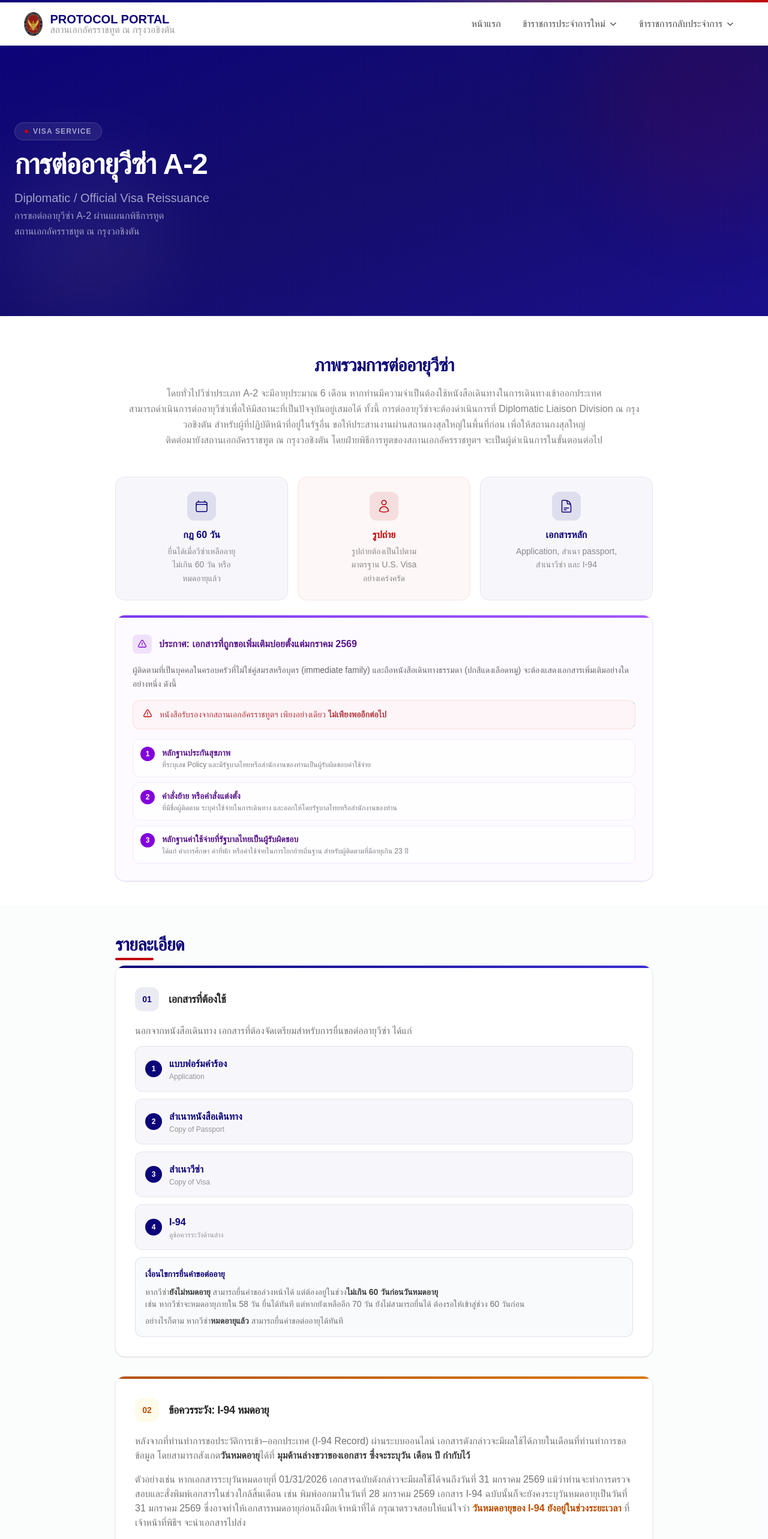
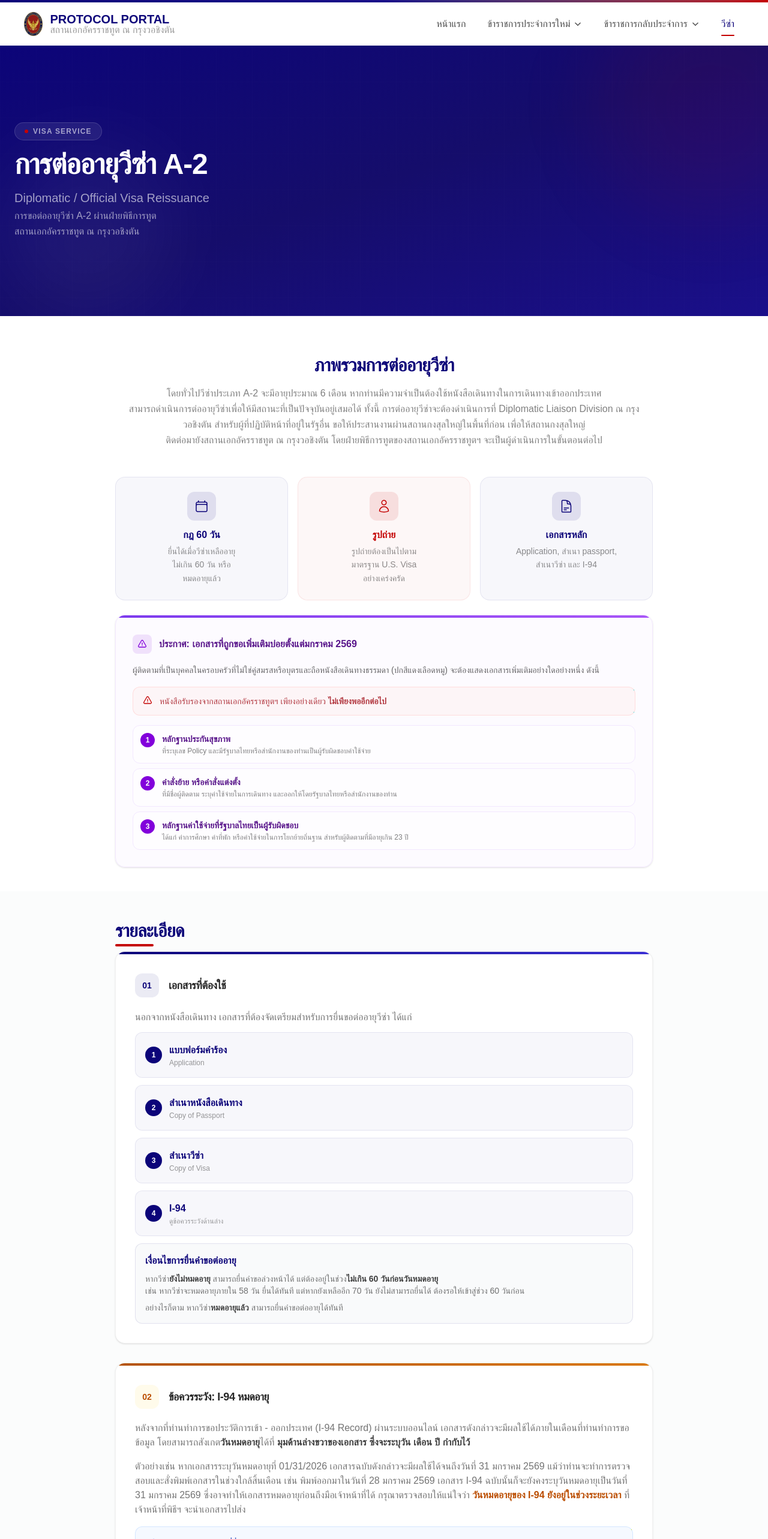
Before and after one commit to PollyYP/Emb_Protocol_Portal, a Next.js app: page /visa in a window 1280 px wide. Shown: the top 2566 px of the page at 60% size. Built offline with nearby package versions, Linux system fonts and the light colour scheme; a web font is replaced by a local one.

Commit message:
add visa page and coming soon domestic worker page

```diff
--- /dev/null
+++ b/app/arrival/domestic-worker/page.tsx
@@ -0,0 +1,14 @@
+export default function DomesticWorkerPage() {
+  return (
+    <main className="flex min-h-screen flex-col items-center justify-center p-8 text-center">
+      <h1 className="text-3xl font-bold tracking-tight mb-4">
+        ผู้ติดตามผู้ช่วยทูต
+      </h1>
+      <p className="text-muted-foreground text-lg max-w-md">
+        หน้านี้กำลังจะเปิดให้บริการเร็วๆ นี้ <br/>เรากำลังรวบรวมข้อมูลต่าง ๆ
+        เพื่อช่วยให้ท่านเตรียมความพร้อมและวางแผนการเดินทางได้อย่างมีประสิทธิภาพมากขึ้น <br/>
+        โปรดกลับมาใหม่ในภายหลัง หรือหากมีคำถามเพิ่มเติม <br/>กรุณาติดต่อฝ่ายพิธีการทูต
+      </p>
+    </main>
+  );
+}
--- a/app/components/Footer.tsx
+++ b/app/components/Footer.tsx
@@ -29,7 +29,13 @@ export default function Footer() {
             </p>
             <div className="mt-10 space-y-6 text-sm text-gray-700">
               <p>วันทำการ : จันทร์ - ศุกร์ เวลา 09.00 - 17.00 น. <br/> (ยกเว้นวันหยุดนักขัตฤกษ์ของไทยและสหรัฐอเมริกา)</p>
-              <p>1024 Wisconsin Ave NW, <br /> Washington, DC 20007 <br/> ตึกหลัง ชั้น 3</p>
+              <p>
+                Protocol Section <br/>
+                Royal Thai Embassy<br/>
+                1024 Wisconsin Ave NW, <br />
+                Washington, DC 20007 <br/>
+              </p>
+              <p>ตึกหลัง ชั้น 3</p>
               <p>protocol@thaiembdc.org</p>
             </div>
           </div>
--- a/app/components/Header.tsx
+++ b/app/components/Header.tsx
@@ -145,6 +145,7 @@ export default function Header() {
   const isArrivalActive = arrivalPaths.some((p) => pathname.startsWith(p));
   const isTermActive = termPaths.some((p) => pathname.startsWith(p));
   const isHomeActive = pathname === "/";
+  const isVisaActive = pathname.startsWith("/visa");
 
   const [mobileOpen, setMobileOpen] = useState(false);
   const [mobileArrivalOpen, setMobileArrivalOpen] = useState(false);
@@ -250,6 +251,18 @@ export default function Header() {
               onClose={termHandlers.onClose}
               onClick={() => setDesktopTermOpen((v) => !v)}
             />
+
+            <Link
+              href="/visa"
+              className={`relative rounded-lg px-4 py-2 text-sm lg:text-base font-medium transition-colors ${
+                isVisaActive ? "text-[#0c0479]" : "text-black/70 hover:bg-black/4 hover:text-black"
+              }`}
+            >
+              วีซ่า
+              {isVisaActive && (
+                <span className="absolute bottom-0 left-4 right-4 h-0.5 rounded-full bg-[#c40000]" />
+              )}
+            </Link>
           </nav>
 
           {/* Mobile hamburger */}
@@ -303,7 +316,7 @@ export default function Header() {
                 หน้าแรก
               </Link>
 
-              {/* ข้าราชการประจำการใหม่ accordion */}
+              {/* Accordion dropdowns */}
               {[
                 { label: "ข้าราชการประจำการใหม่", menu: arrivalMenu, open: mobileArrivalOpen, setOpen: setMobileArrivalOpen },
                 { label: "ข้าราชการกลับประจำการ", menu: terminationMenu, open: mobileTermOpen, setOpen: setMobileTermOpen },
@@ -362,6 +375,15 @@ export default function Header() {
                   </AnimatePresence>
                 </div>
               ))}
+
+              {/* วีซ่า — plain link */}
+              <Link
+                href="/visa"
+                onClick={() => setMobileOpen(false)}
+                className="block rounded-lg px-4 py-3 text-sm font-medium text-black/70 transition-colors hover:bg-black/4"
+              >
+                วีซ่า
+              </Link>
             </div>
           </motion.div>
         )}
--- a/app/visa/page.tsx
+++ b/app/visa/page.tsx
@@ -131,7 +131,7 @@ export default function VisaPage() {
               Diplomatic / Official Visa Reissuance
             </p>
             <p className="text-sm lg:text-base leading-relaxed text-white/60">
-              การขอต่ออายุวีซ่า A-2 ผ่านแผนกพิธีการทูต <br/>
+              การขอต่ออายุวีซ่า A-2 ผ่านฝ่ายพิธีการทูต <br/>
               สถานเอกอัครราชทูต ณ กรุงวอชิงตัน
             </p>
           </motion.div>
@@ -216,8 +216,7 @@ export default function VisaPage() {
                   </h3>
                 </div>
                 <p className="text-xs lg:text-sm leading-relaxed text-black/60 mb-4">
-                  ผู้ติดตามที่เป็นบุคคลในครอบครัวที่ไม่ใช่คู่สมรสหรือบุตร (immediate family)
-                  และถือหนังสือเดินทางธรรมดา (ปกสีแดงเลือดหมู) จะต้องแสดงเอกสารเพิ่มเติมอย่างใดอย่างหนึ่ง ดังนี้
+                  ผู้ติดตามที่เป็นบุคคลในครอบครัวที่ไม่ใช่คู่สมรสหรือบุตรและถือหนังสือเดินทางธรรมดา (ปกสีแดงเลือดหมู) จะต้องแสดงเอกสารเพิ่มเติมอย่างใดอย่างหนึ่ง ดังนี้
                 </p>
                 <div className="flex items-start gap-3 rounded-xl border border-red-200/60 bg-red-50/60 px-4 py-3 mb-4">
                   <svg className="mt-0.5 h-4 w-4 shrink-0 text-[#c40000]" fill="none" viewBox="0 0 24 24" stroke="currentColor" strokeWidth="2">
@@ -314,7 +313,7 @@ export default function VisaPage() {
 
                     {/* 60-day rule */}
                     <div className="mt-2 rounded-xl border border-[#0c0479]/10 bg-gray-50 p-4 text-sm leading-relaxed text-black/55 space-y-2">
-                      <p className="font-semibold text-[#0c0479]">เงื่อนไขการยื่นคำขอต่ออายุ</p>
+                      <p className="text-base font-semibold text-[#0c0479]">เงื่อนไขการยื่นคำขอต่ออายุ</p>
                       <p className="text-xs lg:text-sm">
                         หากวีซ่า<span className="font-semibold text-black/75">ยังไม่หมดอายุ</span> สามารถยื่นคำขอล่วงหน้าได้
                         แต่ต้องอยู่ในช่วง<span className="font-semibold text-black/75">ไม่เกิน 60 วันก่อนวันหมดอายุ</span>{" "}
@@ -346,7 +345,7 @@ export default function VisaPage() {
                   </div>
                   <div className="mt-5 space-y-4 text-[15px] leading-relaxed text-black/55">
                     <p className="text-sm lg:text-base">
-                      หลังจากที่ท่านทำการขอประวัติการเข้า–ออกประเทศ (I-94 Record) ผ่านระบบออนไลน์
+                      หลังจากที่ท่านทำการขอประวัติการเข้า - ออกประเทศ (I-94 Record) ผ่านระบบออนไลน์
                       เอกสารดังกล่าวจะมีผลใช้ได้ภายในเดือนที่ท่านทำการขอข้อมูล
                       โดยสามารถสังเกต<span className="font-semibold text-black/75">วันหมดอายุ</span>ได้ที่<span className="font-semibold text-black/75"> มุมด้านล่างขวาของเอกสาร ซึ่งจะระบุวัน เดือน ปี กำกับไว้ </span>
                     </p>
@@ -403,7 +402,7 @@ export default function VisaPage() {
                     <div className="grid grid-cols-1 sm:grid-cols-2 gap-3">
                       {[
                         { icon: "📐", title: "ขนาด", detail: "2×2 นิ้ว (51×51 มม.) พื้นหลังสีขาวหรือขาวนวล" },
-                        { icon: "🗓️", title: "ความใหม่", detail: "ถ่ายไม่เกิน 6 เดือนก่อนยื่นเรื่อง" },
+                        { icon: "🗓️", title: "ล่าสุด", detail: "ถ่ายไม่เกิน 6 เดือนก่อนยื่นเรื่อง" },
                         { icon: "👤", title: "ใบหน้า", detail: "ถ่ายตรง เปิดตาทั้งสองข้าง มองตรงเข้ากล้อง ใบหน้าอยู่ในกรอบ 50–70%" },
                         { icon: "😐", title: "สีหน้า", detail: "แสดงสีหน้าเป็นกลาง หรือยิ้มเล็กน้อยพร้อมปิดปาก" },
                         { icon: "🕶️", title: "แว่นตา", detail: "ห้ามสวมแว่นตาทุกชนิด (บังคับตั้งแต่ปี 2559)" },
@@ -419,8 +418,8 @@ export default function VisaPage() {
                         >
                           <span className="text-lg">{item.icon}</span>
                           <div>
-                            <p className="font-semibold text-sm text-black/75">{item.title}</p>
-                            <p className="text-xs text-black/45 mt-0.5 leading-relaxed">{item.detail}</p>
+                            <p className="text-sm font-semibold text-black/75">{item.title}</p>
+                            <p className="text-sm text-black/45 mt-0.5 leading-relaxed">{item.detail}</p>
                           </div>
                         </div>
                       ))}
```
